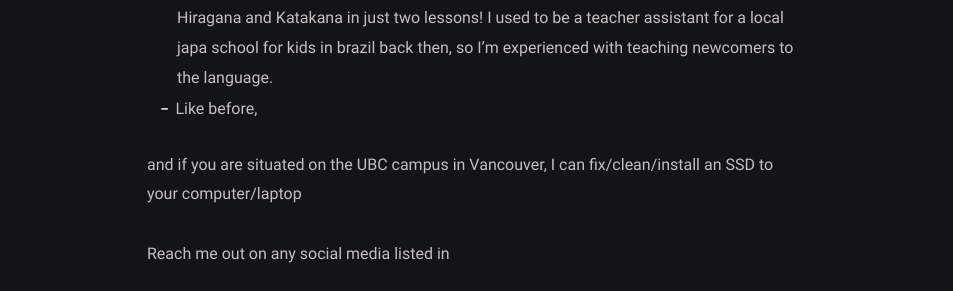
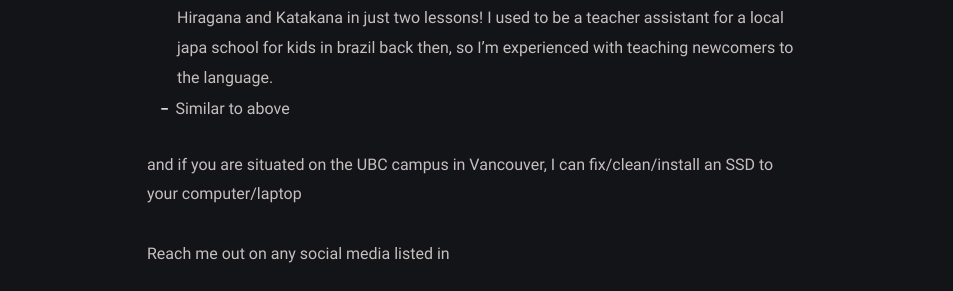
Before and after one commit to Pistachihen/pistachi.github.io, a Jekyll site: the page built from _posts/welcome-to-jekyll/2020-08-29-welcome-to-jekyll.md, in a window 1280 px wide. Shown: the part 484-775 px from the top of the page, without its empty margins (163-1116 px from the left). Built offline with Jekyll 4.4.1, drawn with Linux system fonts in a browser that asks for light colours.

Commit message:
2020-08-29-welcome-to-jekyll.md: changed

```diff
--- a/_posts/welcome-to-jekyll/2020-08-29-welcome-to-jekyll.md
+++ b/_posts/welcome-to-jekyll/2020-08-29-welcome-to-jekyll.md
@@ -7,7 +7,7 @@ categories: services
 Hello, you must have clicked this wondering "services？ How can this part japanese second-year engineering boy provide me anything?", Yes.
 
 - Being fluent on the japanese language since the age of 12, I can give **private japanese tutoring** for any levels, the first class being *FREE!* and for newbies, promising fluency in Hiragana and Katakana in just two lessons! I used to be a teacher assistant for a local japa school for kids in brazil back then, so I'm experienced with teaching newcomers to the language.
-- Like before,
+- Similar to above
 
 and if you are situated on the UBC campus in Vancouver, I can fix/clean/install an SSD to your computer/laptop
 
```
